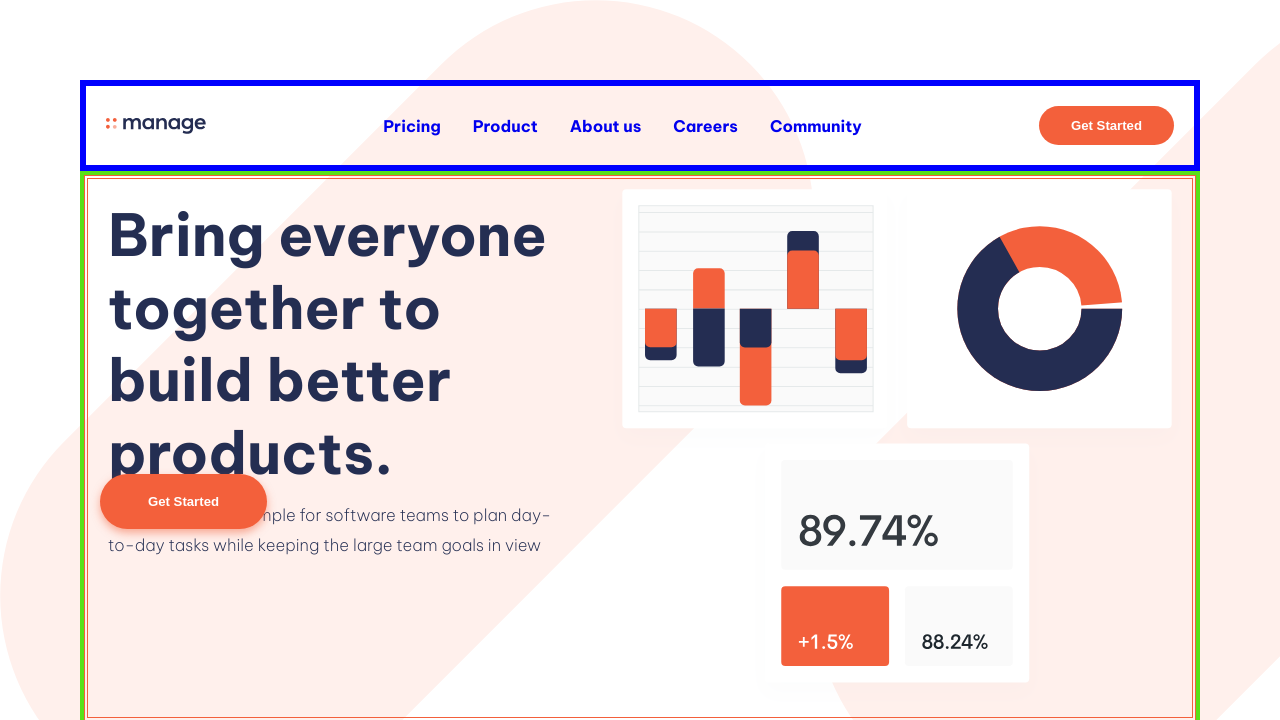
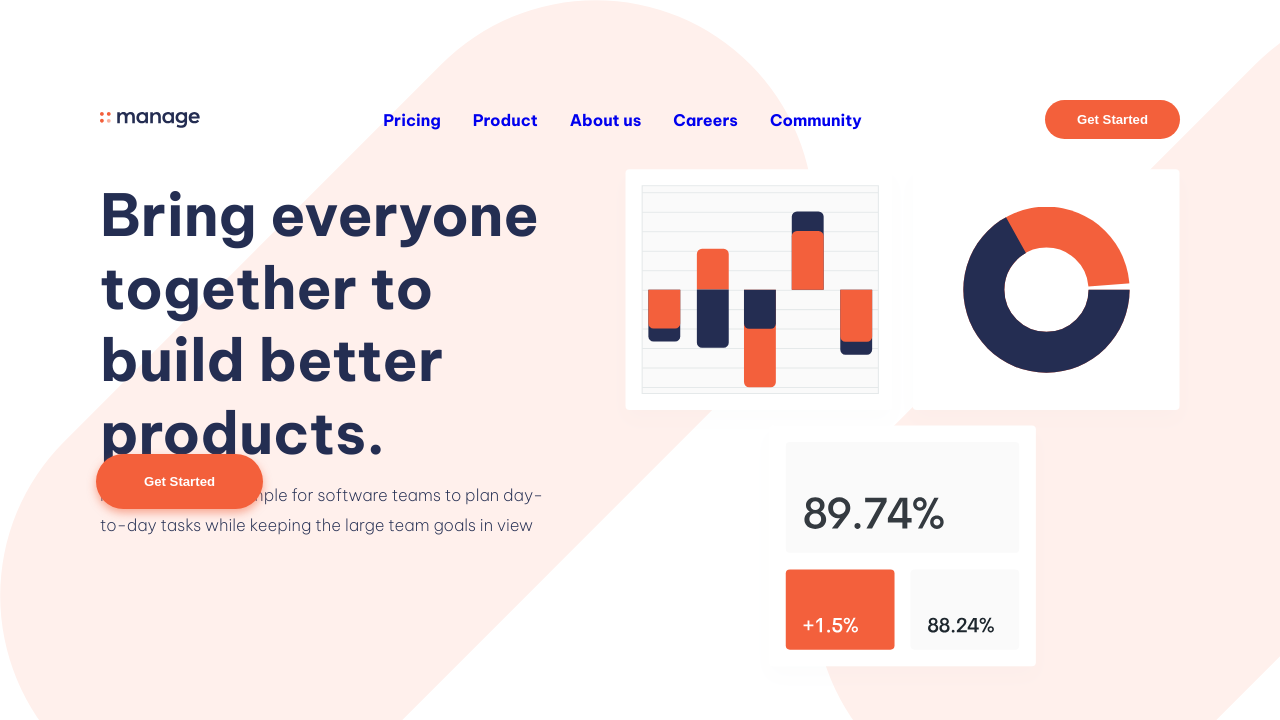
Before and after one commit to fdquispe/front-end, a plain HTML site: page home.html in a window 1280 px wide. Shown: the top 720 px of the page. Drawn offline with Linux system fonts and the light colour scheme.

Commit message:
Subiendo segunda seccion main2

```diff
--- a/css/home.css
+++ b/css/home.css
@@ -69,6 +69,9 @@ h3 {
   font-weight: bold;
   margin-bottom: 0.7rem;
   line-height: 1.25;
+}
+.texto3 {
+  text-align: center;
 }
 .button-number {
   border-radius: 50px;
@@ -211,9 +214,6 @@ a img {
 
   /* CSS - header */
 
-  header {
-    border: solid blue 6px;
-  }
   .logo {
     display: flex;
     align-items: center;
@@ -260,11 +260,9 @@ a img {
     flex-direction: row-reverse;
     width: 100%;
     gap: 0.01;
-    border: #f3603b double 4px;
   }
   .desktop {
     position: relative;
-    border: #58e019 solid 4px;
   }
   section .getstarted2 {
     position: absolute;
```
